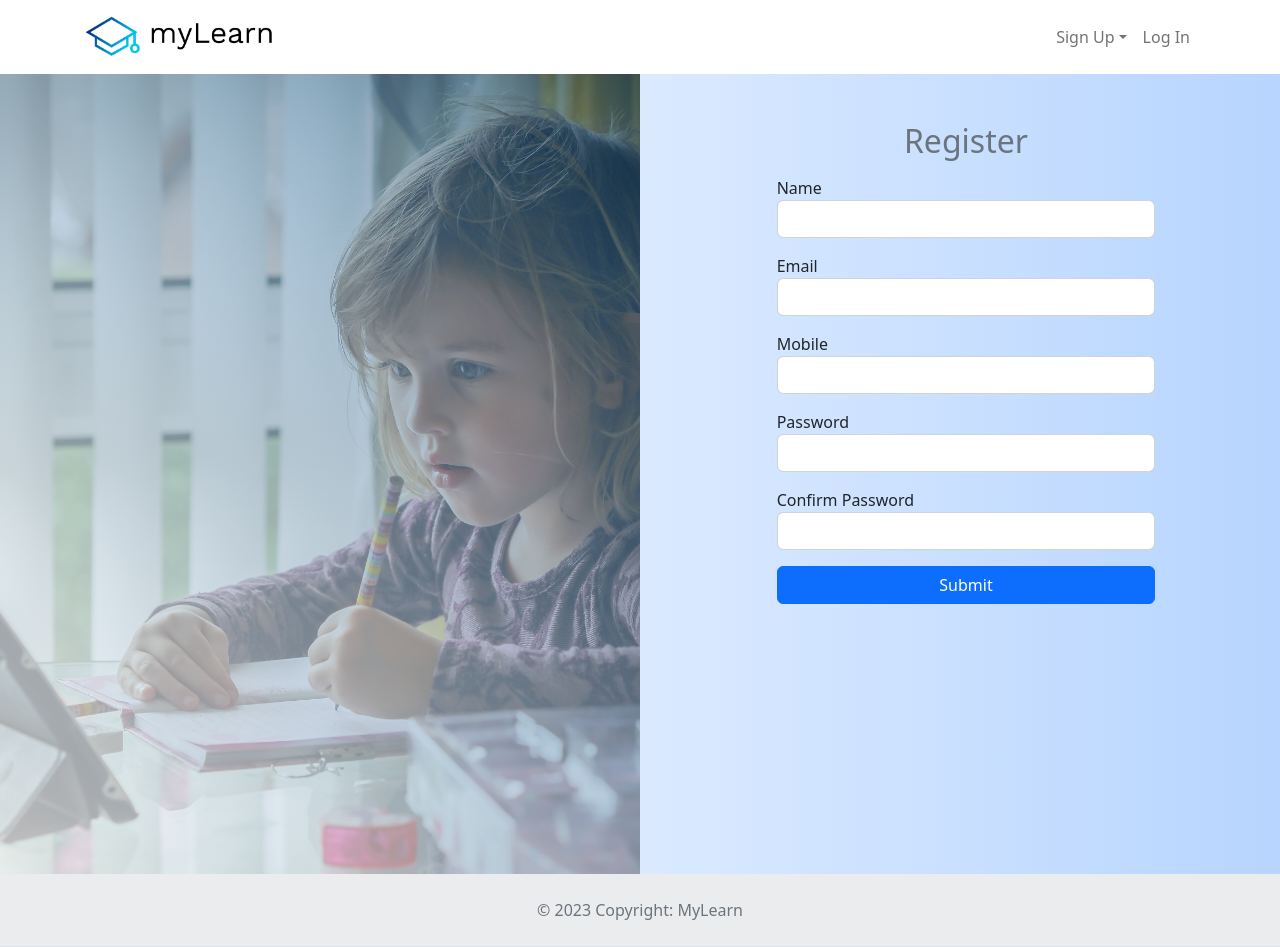
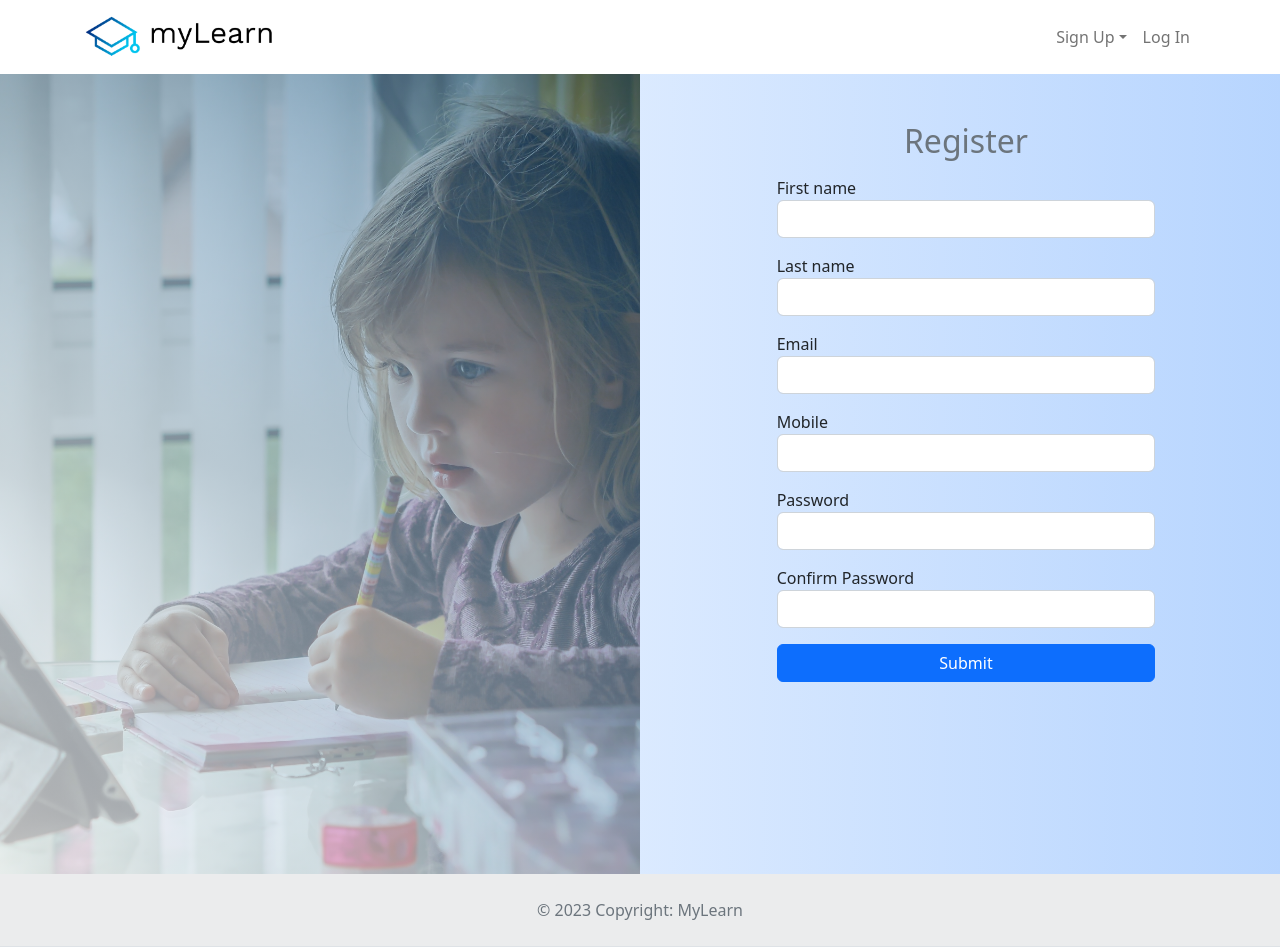
Before and after one commit to mishelshaji/EXP-G6-ELearningPortal, a React (Create React App) app in the folder client/: page /student/registration in a window 1280 px wide. Built offline with nearby package versions, Linux system fonts and the light colour scheme.

Commit message:
Connected student registration page with backend

```diff
--- a/client/package.json
+++ b/client/package.json
@@ -9,6 +9,7 @@
     "@testing-library/user-event": "^13.5.0",
     "axios": "^1.3.3",
     "bootstrap": "^5.2.3",
+    "cors": "^2.8.5",
     "react": "^18.2.0",
     "react-bootstrap": "^2.7.0",
     "react-dom": "^18.2.0",
--- a/client/src/assets/style.css
+++ b/client/src/assets/style.css
@@ -37,7 +37,7 @@
 }
 
 .height-100 {
-    height: 100vh;
+    min-height: 100vh;
 }
 
 #student-registration {
--- a/client/src/pages/student/StudentRegistration.js
+++ b/client/src/pages/student/StudentRegistration.js
@@ -2,19 +2,50 @@ import React from 'react';
 import * as yup from 'yup';
 import { useForm } from 'react-hook-form';
 import { yupResolver } from '@hookform/resolvers/yup';
+import axios from 'axios';
 
 export default function StudentRegistration() {
-  function registration(data) {}
+    async function registration(data) {
+        try {
+            const result = await axios.post(
+                'http://localhost:80/student/registration',
+                {
+                  firstName: data.firstName,
+                  lastName: data.lastName,
+                  email: data.email,
+                  password: data.password,
+                  phone: data.mobile
+                }
+            );
+            alert(result.data.result.status);
+        } catch (err) {
+           const error = err.response.data.errors;
+          if (error.Email) {
+            alert('User already exists');
+          } else if (error.Validation) {
+            alert('User already exists');
+          } else if (error.Validation) {
+
+          }
+        }
+    }
 
     const schema = yup.object().shape({
-    name: yup
+        firstName: yup
+            .string()
+            .matches(/^[A-Za-z ]*$/, 'Please enter valid name')
+            .required('Name field cannot be empty*'),
+        lastName: yup
             .string()
             .matches(/^[A-Za-z ]*$/, 'Please enter valid name')
             .required('Name field cannot be empty*'),
         email: yup
             .string()
             .required('Email is required*')
-      .matches(/^[\w-\\.]+@([\w-]+\.)+[\w-]{2,4}$/g, 'Email must be valid'),
+            .matches(
+                /^[\w-\\.]+@([\w-]+\.)+[\w-]{2,4}$/g,
+                'Email must be valid'
+            ),
         mobile: yup
             .string()
             .required('Mobile is required*')
@@ -44,7 +75,6 @@ export default function StudentRegistration() {
     } = useForm({
         resolver: yupResolver(schema)
     });
-
     return (
         <div id='registration'>
             <div className='row height-100' id='student-registration'>
@@ -53,18 +83,36 @@ export default function StudentRegistration() {
                     <div className='ms-3 me-3'>
                         <form onSubmit={handleSubmit(registration)}>
                             <div className='mb-3'>
-                <h2 className='text-center text-secondary mt-5'>Register</h2>
+                                <h2 className='text-center text-secondary mt-5'>
+                                    Register
+                                </h2>
                             </div>
                             <div className='mb-3'>
-                <label htmlFor='name'>Name</label>
+                                <label htmlFor='name'>First name</label>
                                 <input
                                     type='text'
                                     className='form-control'
-                  id='name'
-                  {...register('name')}
+                                    id='firstName'
+                                    {...register('firstName')}
                                 />
-                {errors.name ? (
-                  <span className='text-danger'>{errors.name.message}</span>
+                                {errors.firstName ? (
+                                    <span className='text-danger'>
+                                        {errors.firstName.message}
+                                    </span>
+                                ) : null}
+                            </div>
+                            <div className='mb-3'>
+                                <label htmlFor='name'>Last name</label>
+                                <input
+                                    type='text'
+                                    className='form-control'
+                                    id='lastName'
+                                    {...register('lastName')}
+                                />
+                                {errors.lastName ? (
+                                    <span className='text-danger'>
+                                        {errors.lastName.message}
+                                    </span>
                                 ) : null}
                             </div>
                             <div className='mb-3'>
@@ -76,7 +124,9 @@ export default function StudentRegistration() {
                                     {...register('email')}
                                 />
                                 {errors.email ? (
-                  <span className='text-danger'>{errors.email.message}</span>
+                                    <span className='text-danger'>
+                                        {errors.email.message}
+                                    </span>
                                 ) : null}
                             </div>
                             <div className='mb-3'>
@@ -88,7 +138,9 @@ export default function StudentRegistration() {
                                     {...register('mobile')}
                                 />
                                 {errors.mobile ? (
-                  <span className='text-danger'>{errors.mobile.message}</span>
+                                    <span className='text-danger'>
+                                        {errors.mobile.message}
+                                    </span>
                                 ) : null}
                             </div>
                             <div className='mb-3'>
@@ -100,11 +152,15 @@ export default function StudentRegistration() {
                                     {...register('password')}
                                 />
                                 {errors.password ? (
-                  <span className='text-danger'>{errors.password.message}</span>
+                                    <span className='text-danger'>
+                                        {errors.password.message}
+                                    </span>
                                 ) : null}
                             </div>
                             <div className='mb-3'>
-                <label htmlFor='confirmPassword'>Confirm Password</label>
+                                <label htmlFor='confirmPassword'>
+                                    Confirm Password
+                                </label>
                                 <input
                                     type='password'
                                     id='confirmPassword'
@@ -118,7 +174,10 @@ export default function StudentRegistration() {
                                 ) : null}
                             </div>
                             <div className='d-grid mt-3'>
-                <button className='btn btn-primary' id='registerButton'>
+                                <button
+                                    className='btn btn-primary'
+                                    id='registerButton'
+                                >
                                     Submit
                                 </button>
                             </div>
```
Also changed, not shown: 2 other files (tests, documents, lock files or other folders). Lines whose indentation alone changed are shown as unchanged.
